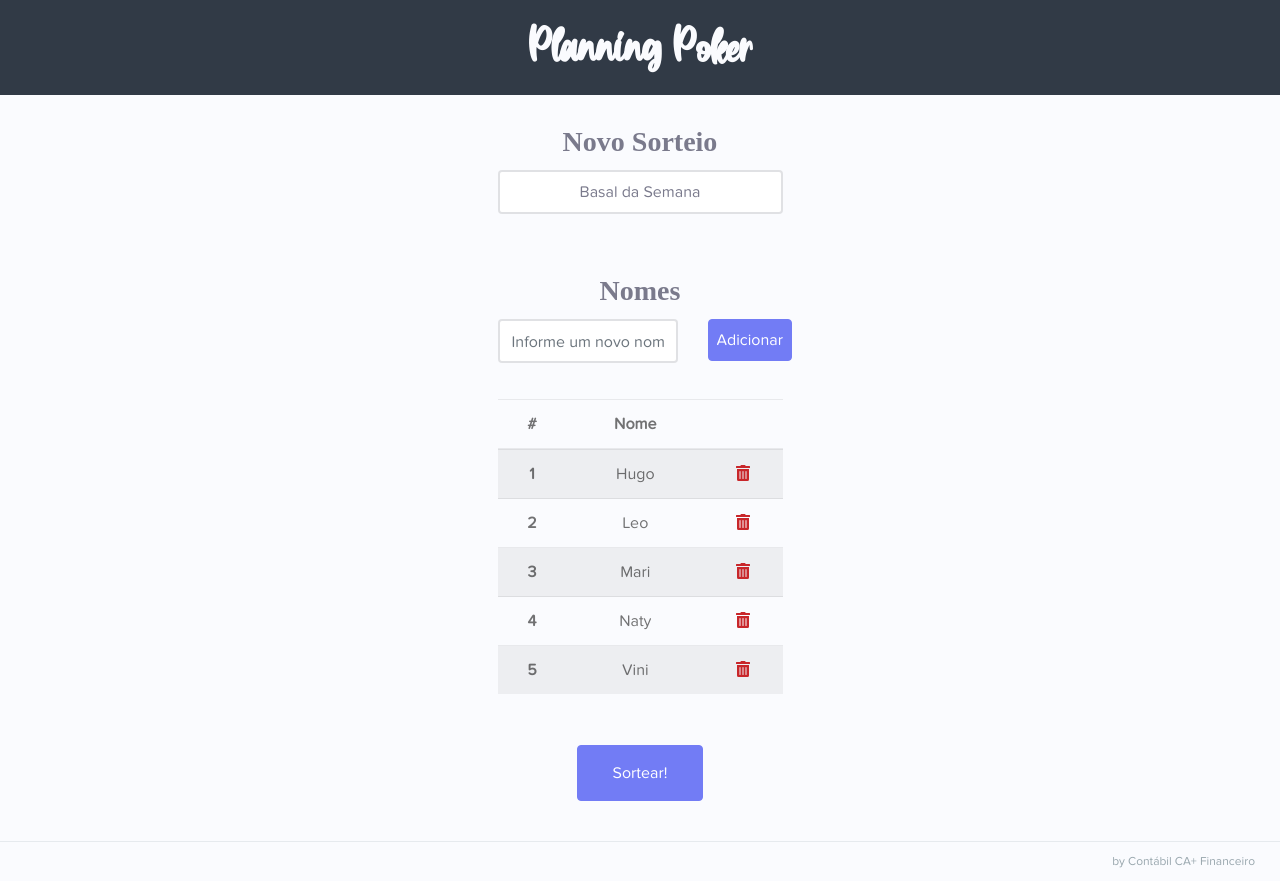
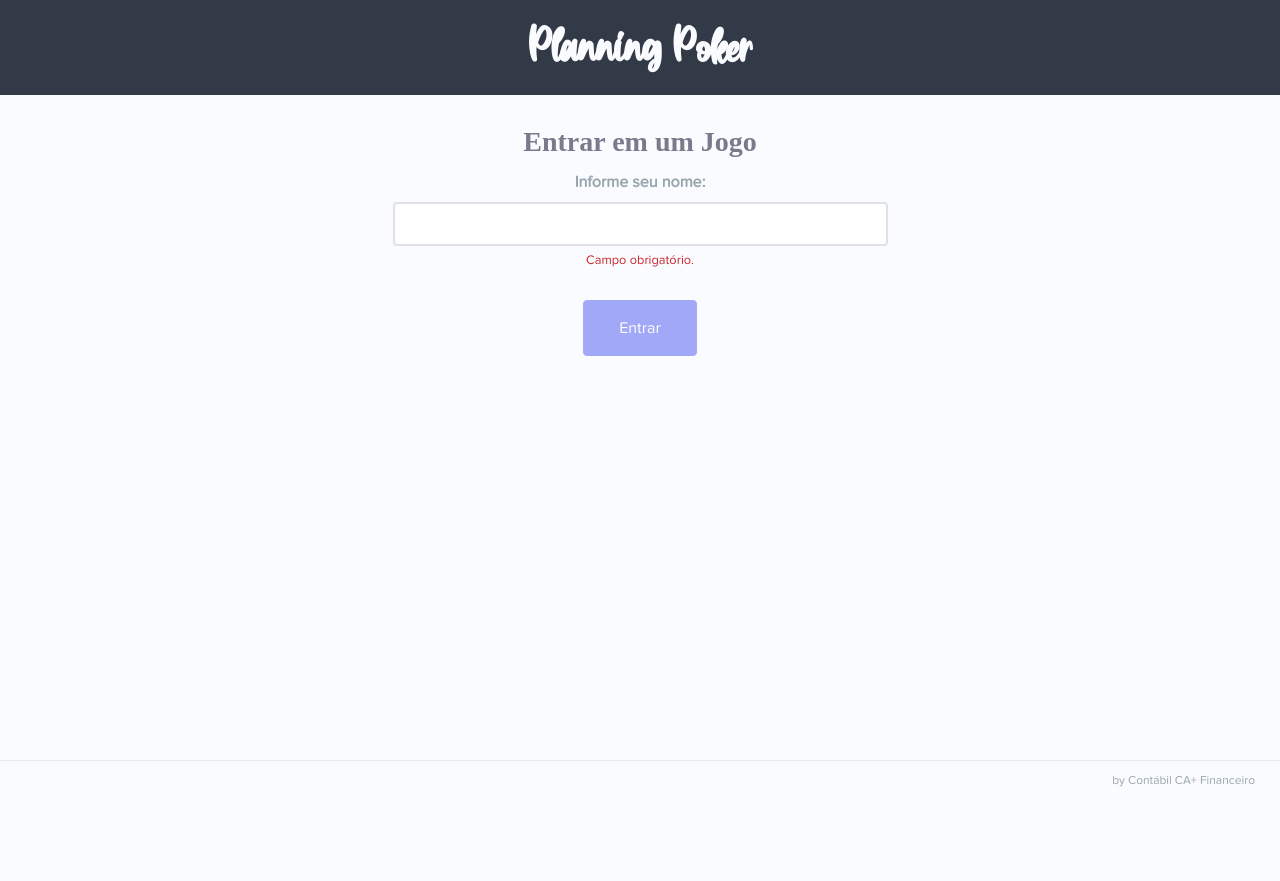
Before and after one commit to ViniciusMRosa/planning-poker, a Vue app: page /#/registry in a window 1280 px wide. After the commit the page ends 800 px from the top, so only its background shows below. Built offline with nearby package versions, Linux system fonts and the light colour scheme; a web font is replaced by a local one.

Commit message:
ajustando tela de registro de usuários

```diff
--- a/src/views/Registry.vue
+++ b/src/views/Registry.vue
@@ -1,91 +1,31 @@
 <template>
-  <div class="container-fluid home">
+  <div class="container-fluid registry">
     <div class="row justify-content-md-center">
-      <div class="col-lg-3 col-md-6">
-        <h3>Novo Sorteio</h3>
+      <div class="col-lg-5 col-md-6 col-sm-12 col-12">
+        <h3>Entrar em um Jogo</h3>
         <div class="form-group">
+          <label>Informe seu nome:</label>
           <input
             type="text"
             class="form-control text-center"
-            id="description"
-            v-model="description"
-            aria-describedby="descriptionHelp"
-            placeholder="Informe a descrição do sorteio">
+            id="name"
+            v-model="name"
+            aria-describedby="nameHelp"
+          />
           <small
-            v-if="!description"
-            id="descriptionHelp"
+            v-if="!name"
+            id="nameHelp"
             class="form-text text-muted text-danger"
             >Campo obrigatório.</small
           >
         </div>
-      </div>
-    </div>
-    <br />
-    <div class="row justify-content-md-center">
-      <div class="col-lg-12 col-md-12 col-sm-12 col-12">
-        <h3>Nomes</h3>
-      </div>
-      <div class="col-lg-2 col-md-5 col-sm-8 col-8">
-        <div class="form-group">
-          <input
-            type="text"
-            class="form-control"
-            id="name"
-            v-model="newName"
-            aria-describedby="nameHelp"
-            placeholder="Informe um novo nome"
-          />
-        </div>
-      </div>
-      <div class="col-lg-1 col-md-3 col-sm-4 col-4">
-        <button type="button" class="btn btn-app" v-on:click="add(index)">
-          Adicionar
-        </button>
-      </div>
-    </div>
-    <div class="row justify-content-md-center">
-      <div class="col-lg-3 col-md-8 col-sm-12 col-12">
-        <div class="alert alert-warning" role="alert" v-if="!names.length">
-          Informe alguns nomes para sortear
-        </div>
-        <table class="table table-striped table-hover" v-if="names.length">
-          <thead>
-            <tr>
-              <th scope="col">#</th>
-              <th scope="col">Nome</th>
-              <th scope="col"></th>
-            </tr>
-          </thead>
-          <tbody>
-            <tr v-for="(name, index) in names" v-bind:key="index">
-              <th scope="row">
-                {{ index + 1 }}
-              </th>
-              <td>
-                {{ name }}
-              </td>
-              <td>
-                <span
-                  class="cursor-pointer text-danger"
-                  v-on:click="remove(index)"
-                >
-                  <font-awesome-icon icon="trash-alt" />
-                </span>
-              </td>
-            </tr>
-          </tbody>
-        </table>
-      </div>
-    </div>
-    <div class="row justify-content-md-center">
-      <div class="col-lg-3 col-md-6">
         <button
           type="button"
           class="btn btn-app btn-ruffle"
-          v-on:click="ruffle"
-          :disabled="!names.length || !description"
+          v-on:click="login"
+          :disabled="!name"
         >
-          Sortear!
+          Entrar
         </button>
       </div>
     </div>
@@ -94,45 +34,18 @@
 
 <script>
 export default {
-  name: "Home",
+  name: "Registry",
   data() {
     return {
-      description: "",
-      names: [],
-      newName: ""
+      name: ""
     };
   },
   methods: {
-    ruffle() {
-      var index = Math.floor(Math.random() * this.names.length);
-      var drawn = this.names[index];
+    login() {
       this.$router.push({
-        name: "Ruffle",
-        params: {
-          description: this.description,
-          names: this.names,
-          drawn: drawn
-        }
+        name: "Game"
       });
-    },
-    add() {
-      if (this.newName) {
-        this.names.push(this.newName);
-      }
-    },
-    remove(index) {
-      this.names.splice(index, 1);
     }
-  },
-  mounted() {
-    if (this.$route.params.names && this.$route.params.description) {
-      this.description = this.$route.params.description;
-      this.names = this.$route.params.names;
-    } else {
-      this.description = "Basal da Semana";
-      this.names = ["Hugo", "Leo", "Mari", "Naty", "Vini"];
-    }
-    this.newName = "";
   }
 };
 </script>
```
